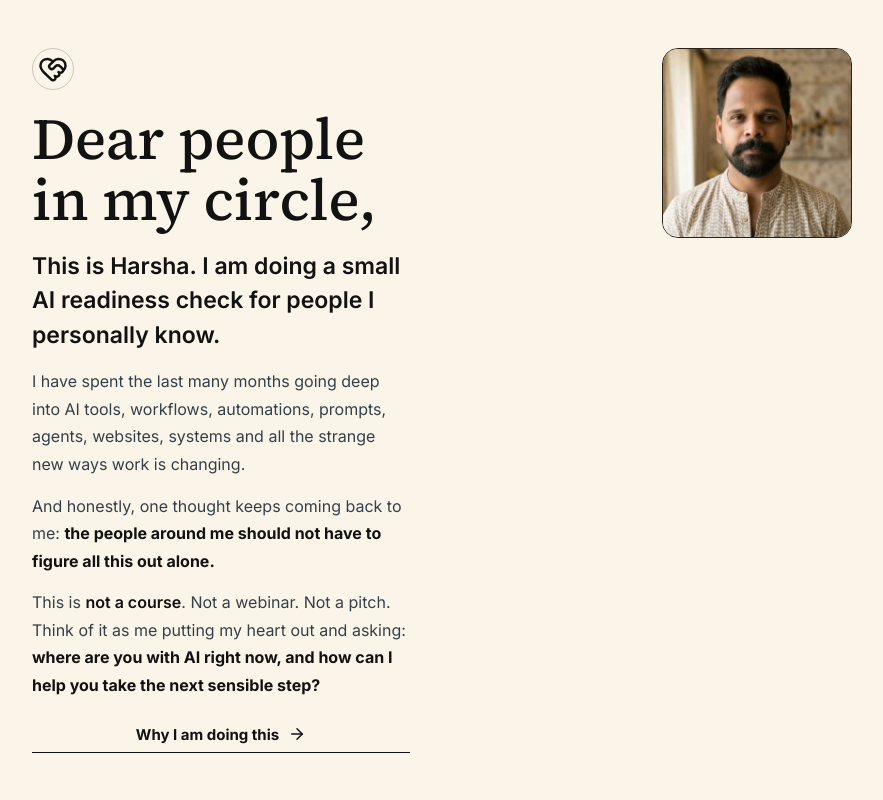
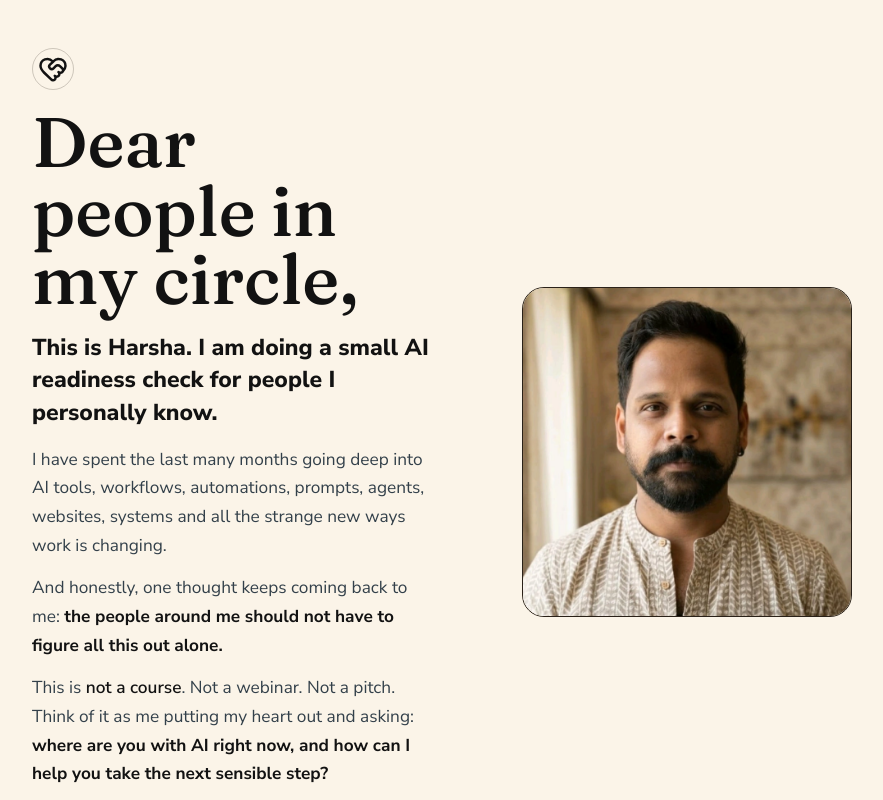
Before and after one commit to harshainstreamlit/ai_for_my_people, a React (Vite) app: page / in a window 1280 px wide. Shown: the whole page, without its empty margins (198-1081 px from the left). Built offline with nearby package versions, Linux system fonts and the light colour scheme; no server answers.

Commit message:
improve-responsive-letter-design

```diff
--- a/src/styles.css
+++ b/src/styles.css
@@ -1,4 +1,4 @@
-@import url("https://fonts.googleapis.com/css2?family=IBM+Plex+Mono:wght@500;600&family=Inter:wght@400;500;600;700&family=Source+Serif+4:opsz,wght@8..60,400;8..60,500;8..60,600;8..60,700&display=swap");
+@import url("https://fonts.googleapis.com/css2?family=Fraunces:opsz,wght,SOFT,WONK@9..144,400..700,70,1&family=Nunito+Sans:wght@400;500;600;700;800&display=swap");
 
 :root {
   --ink: #121212;
@@ -14,7 +14,7 @@
   --radius: 8px;
   --shadow: 0 18px 48px rgba(42, 33, 24, 0.08);
   color: var(--ink);
-  font-family: "Inter", system-ui, sans-serif;
+  font-family: "Nunito Sans", system-ui, sans-serif;
   font-synthesis: none;
   text-rendering: optimizeLegibility;
 }
@@ -84,15 +84,15 @@ a { color: inherit; text-decoration: none; }
 }
 
 .ghost-button, .primary-button, .secondary-button {
-  border: 0;
-  border-bottom: 1px solid currentColor;
-  border-radius: 0;
+  border: 1px solid rgba(42, 33, 24, 0.22);
+  border-radius: 999px;
   cursor: pointer;
   font-size: 15px;
-  font-weight: 650;
+  font-weight: 800;
   justify-content: center;
-  min-height: 34px;
-  padding: 0 2px 3px;
+  min-height: 44px;
+  padding: 0 16px;
+  transition: background 160ms ease, transform 160ms ease, border-color 160ms ease;
 }
 
 .ghost-button {
@@ -101,13 +101,21 @@ a { color: inherit; text-decoration: none; }
 }
 
 .ghost-button, .secondary-button {
-  background: transparent;
+  background: rgba(255, 250, 241, 0.7);
 }
 
 .primary-button {
-  background: transparent;
+  background: #fff7df;
   color: var(--ink);
   box-shadow: none;
+  width: fit-content;
+}
+
+.primary-button:hover,
+.secondary-button:hover {
+  background: var(--lemon);
+  border-color: rgba(42, 33, 24, 0.38);
+  transform: translateY(-1px);
 }
 
 .primary-button:disabled, .secondary-button:disabled, .disabled {
@@ -154,25 +162,16 @@ a { color: inherit; text-decoration: none; }
   min-width: 0;
 }
 
-.hello .slide-copy {
-  column-gap: 34px;
-  display: grid;
-  grid-template-columns: minmax(0, 1fr) 190px;
-  max-width: 880px;
-}
-
-.hello .slide-copy .icon-mark,
-.hello .slide-copy h1,
-.hello .slide-copy .lead,
-.hello .slide-copy .note,
-.hello .slide-copy .primary-button {
-  grid-column: 1;
+.hello {
+  align-items: center;
+  column-gap: clamp(36px, 7vw, 92px);
+  grid-template-columns: minmax(0, 1fr) minmax(220px, 330px);
 }
 
 .hello .slide-panel {
-  align-self: start;
+  align-self: center;
   grid-column: 2;
-  grid-row: 1 / span 6;
+  grid-row: 1;
 }
 
 .hello .photo-card {
@@ -188,7 +187,7 @@ a { color: inherit; text-decoration: none; }
 }
 
 .hello .photo-frame {
-  max-width: 190px;
+  max-width: 330px;
 }
 
 .icon-mark {
@@ -205,20 +204,20 @@ a { color: inherit; text-decoration: none; }
 }
 
 h1, h2 {
-  font-family: "Source Serif 4", Georgia, serif;
+  font-family: "Fraunces", Georgia, serif;
   letter-spacing: 0;
   margin: 0;
 }
 
 h1 {
-  font-size: clamp(34px, 5vw, 58px);
-  font-weight: 500;
-  line-height: 1.06;
+  font-size: clamp(38px, 5.6vw, 70px);
+  font-weight: 520;
+  line-height: 0.98;
 }
 
 h2 {
   font-size: clamp(24px, 3.2vw, 38px);
-  font-weight: 500;
+  font-weight: 520;
   line-height: 1.12;
 }
 
@@ -226,16 +225,16 @@ p { margin: 0; }
 
 .lead {
   font-size: clamp(18px, 1.8vw, 23px);
-  font-weight: 600;
-  line-height: 1.5;
+  font-weight: 750;
+  line-height: 1.42;
   margin-top: 18px;
   max-width: 700px;
 }
 
 .note {
   color: #33404a;
-  font-size: 16px;
-  line-height: 1.72;
+  font-size: clamp(16px, 1.35vw, 18px);
+  line-height: 1.66;
   margin: 16px 0 0;
   max-width: 700px;
 }
@@ -256,7 +255,7 @@ p { margin: 0; }
 }
 
 .slide-copy > .primary-button {
-  margin-top: 20px;
+  margin-top: 22px;
 }
 
 .slide-panel {
@@ -283,7 +282,7 @@ p { margin: 0; }
   aspect-ratio: 1;
   background: var(--mint);
   border: 1px solid var(--line);
-  border-radius: 16px;
+  border-radius: 22px;
   overflow: hidden;
   max-width: 170px;
 }
@@ -314,7 +313,7 @@ p { margin: 0; }
 }
 
 .photo-note strong {
-  font-family: "Source Serif 4", Georgia, serif;
+  font-family: "Fraunces", Georgia, serif;
   font-size: clamp(20px, 2vw, 27px);
   font-weight: 500;
   line-height: 1.22;
@@ -518,11 +517,23 @@ input:focus, textarea:focus, .choices button:focus {
   }
 
   .hello .slide-panel {
+    grid-column: auto;
+    grid-row: auto;
     order: -1;
+    width: 100%;
+  }
+
+  .hello {
+    align-items: start;
+    display: flex;
+    flex-direction: column;
+    grid-template-columns: 1fr;
   }
 
   .hello .slide-copy {
     display: block;
+    max-width: 100%;
+    width: 100%;
   }
 
   .hello .photo-card {
@@ -555,7 +566,7 @@ input:focus, textarea:focus, .choices button:focus {
   }
 
   .photo-frame {
-    max-width: 124px;
+    max-width: 148px;
   }
 
   .survey-card {
```
